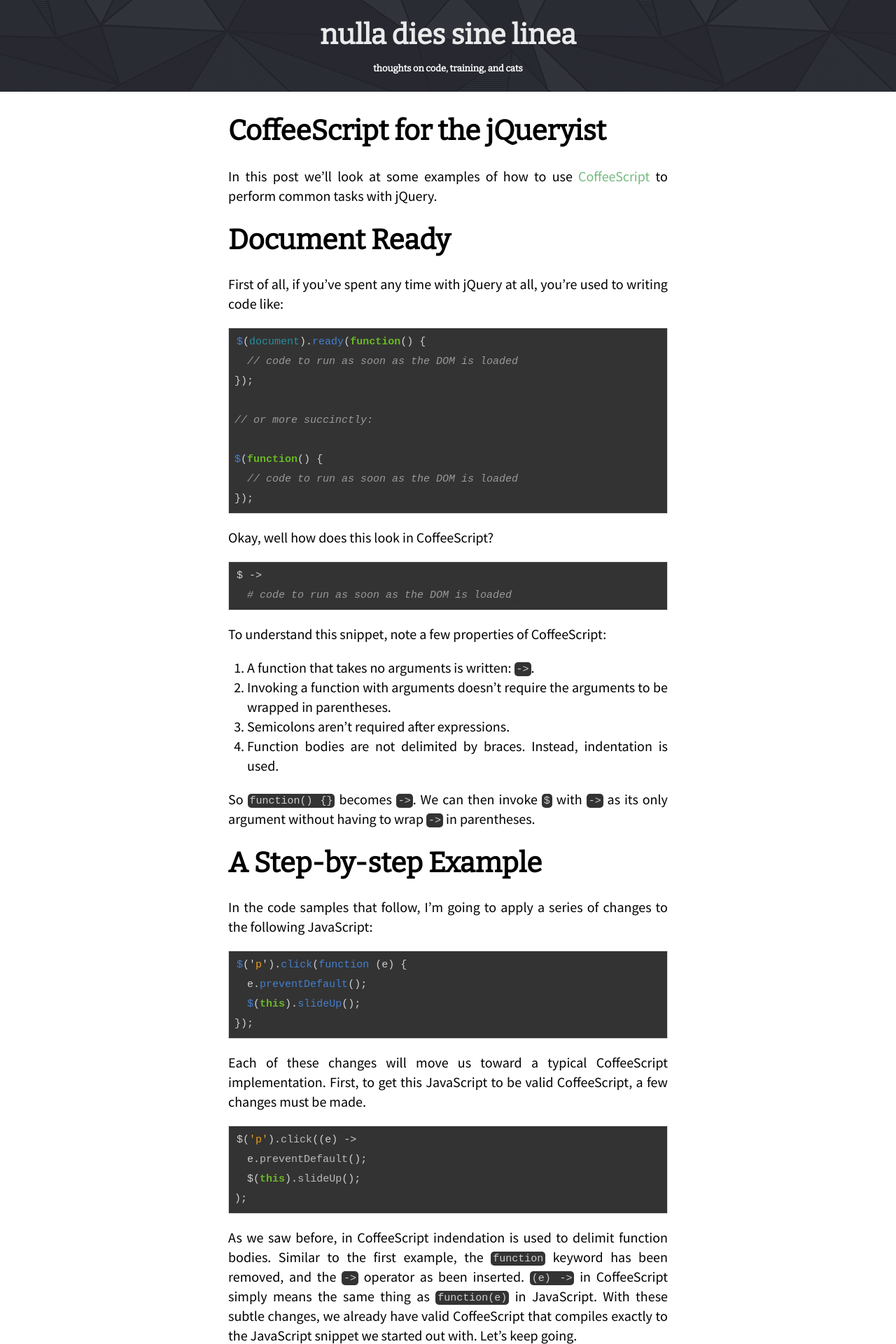
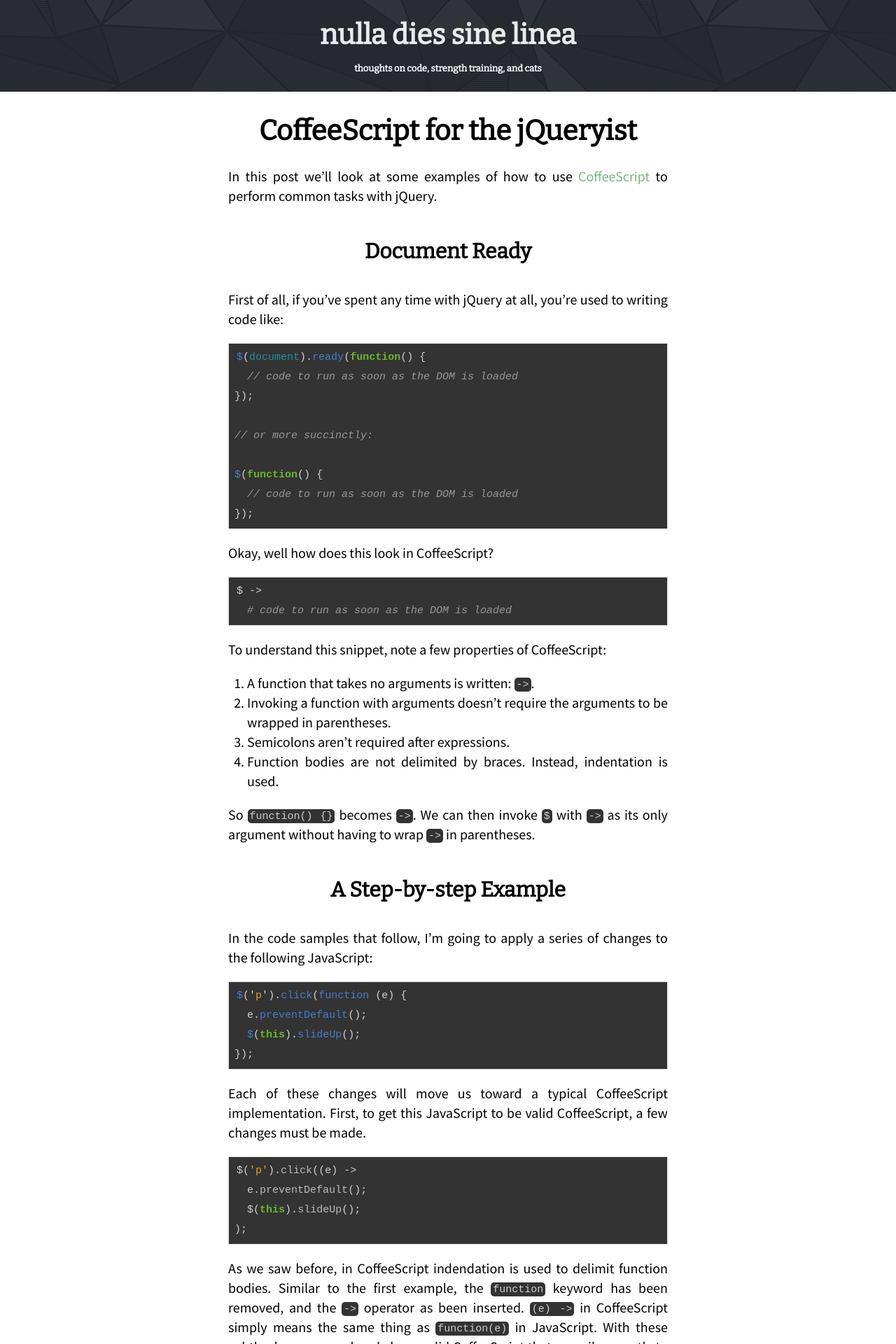
Before and after one commit to keeganlow/keeganlow.github.io, a Jekyll site: the page built from _posts/2012-05-28-coffeescript-for-the-jqueryist.markdown, in a window 1280 px wide. Shown: the top 1920 px of the page at 70% size. Built offline with Jekyll 4.4.1, drawn with Linux system fonts in a browser that asks for light colours.

Commit message:
update tagline

```diff
--- a/_layouts/default.html
+++ b/_layouts/default.html
@@ -21,7 +21,7 @@
           <div class="header">
             <h1 class="title"><a href="/">nulla dies sine linea </a></h1>
             <!--<h2>— of code or something —</h2>-->
-            <h2>thoughts on code, training, and cats</h2>
+            <h2>thoughts on code, strength training, and cats</h2>
             <!--<h2 style="">by keegan lowenstein</h2>-->
           </div>
 
--- a/css/main.css
+++ b/css/main.css
@@ -171,11 +171,17 @@
 
 h1 { font-size: 40px; }
 
+.singleColumn h1 {
+  text-align: center;
+}
+
 article h2 {
-  font-size: 40px;
+  font-size: 30px;
+  line-height: 40px;
   padding: 15px 0;
+  text-align: center;
+  margin-top: 30px;
 
-  /*border-top: 1px solid #e5e5e5;*/
   /*border-bottom: 1px solid #f4f4f4;*/
 }
 
```
Also changed, not shown: _drafts/why-use-tmux.md (+1 -2 lines).
